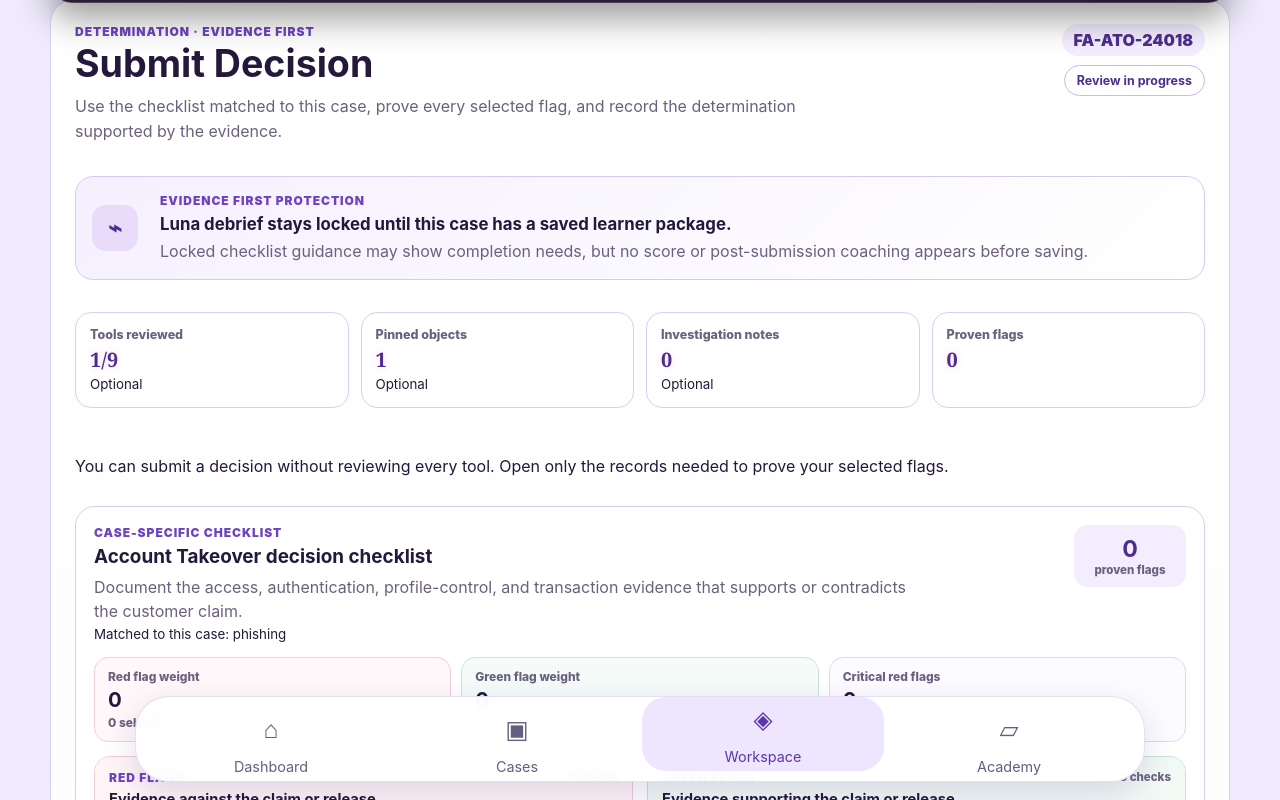
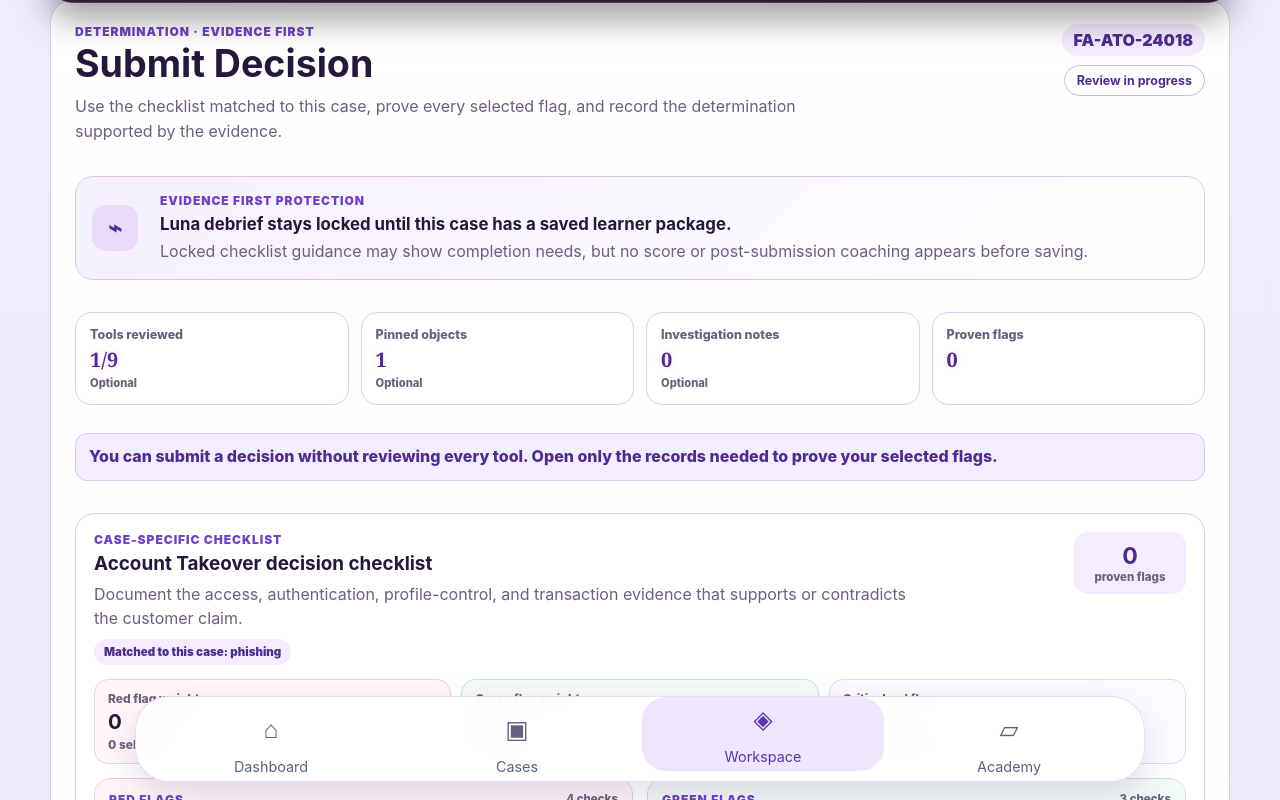
Before and after one commit to iamre2024-debug/fraud-Academy-v1, a React (Vite) app: page / in a window 1280 px wide. Both pictures are taken after a click on the button "Submit Decision". Shown: the part 5566-6366 px from the top of the page. Built offline with nearby package versions, Linux system fonts and the light colour scheme.

Commit message:
Update src/displayDecisionLunaThemeV1.css

```diff
--- a/src/displayDecisionLunaThemeV1.css
+++ b/src/displayDecisionLunaThemeV1.css
@@ -246,6 +246,25 @@ body[data-visual-tab="workspace"] .decision-status-grid strong {
   overflow-wrap: anywhere;
 }
 
+body[data-visual-tab="workspace"] .decision-status-grid small {
+  display: block;
+  margin-top: 3px;
+  color: var(--decision-muted);
+  font-size: 0.7rem;
+  font-weight: 800;
+}
+
+body[data-visual-tab="workspace"] .decision-direct-submit-note {
+  margin: -4px 0 18px;
+  border: 1px solid #d8caef;
+  border-radius: 12px;
+  background: var(--decision-lavender);
+  color: var(--decision-purple-dark);
+  padding: 11px 13px;
+  font-weight: 800;
+  line-height: 1.45;
+}
+
 body[data-visual-tab="workspace"] .decision-flag-workspace {
   margin-bottom: 18px;
   border: 1px solid var(--decision-border);
@@ -289,6 +308,19 @@ body[data-visual-tab="workspace"] .decision-flag-header > div:first-child > span
   margin-top: 7px;
   color: var(--decision-muted);
   line-height: 1.5;
+}
+
+body[data-visual-tab="workspace"] .decision-flag-header > div:first-child > small {
+  display: inline-flex;
+  max-width: 100%;
+  margin-top: 9px;
+  border-radius: 999px;
+  background: var(--decision-lavender);
+  color: var(--decision-purple-dark);
+  padding: 6px 10px;
+  font-size: 0.72rem;
+  font-weight: 900;
+  overflow-wrap: anywhere;
 }
 
 body[data-visual-tab="workspace"] .decision-flag-progress {
```
